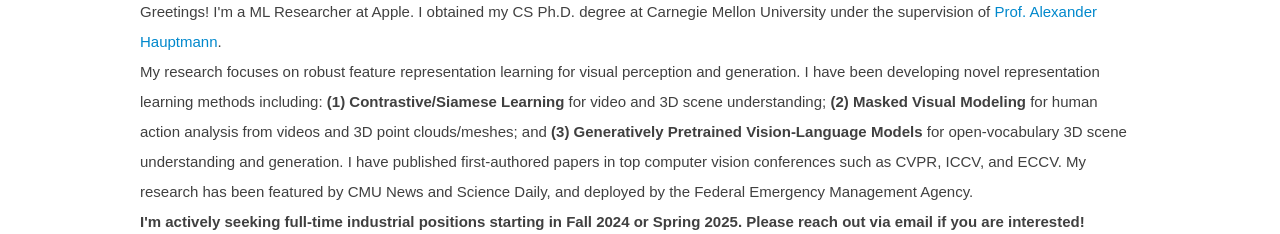
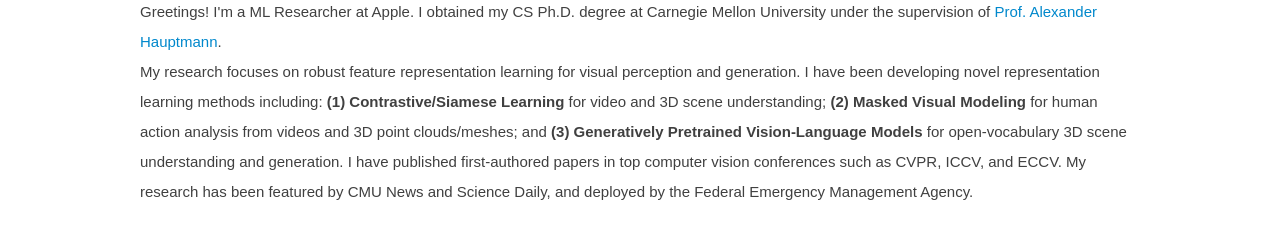
Before and after one commit to zgzxy001/zgzxy001.github.io, a plain HTML site: page index.html in a window 1280 px wide. Shown: the part 524-758 px from the top of the page. Drawn offline with Linux system fonts and the light colour scheme.

Commit message:
Update index.html

```diff
--- a/index.html
+++ b/index.html
@@ -258,7 +258,6 @@
 	<div class='title'>Introduction</div>
 	Greetings! I'm a ML Researcher at Apple. I obtained my CS Ph.D. degree at Carnegie Mellon University under the supervision of <a href="https://scholar.google.com/citations?user=Py54GcEAAAAJ&hl=en">Prof. Alexander Hauptmann</a>.<br/>
 	My research focuses on robust feature representation learning for visual perception and generation. I have been developing novel representation learning methods including: <span style="font-weight:bold"> (1) Contrastive/Siamese Learning </span> for video and 3D scene understanding; <span style="font-weight:bold"> (2) Masked Visual Modeling </span> for human action analysis from videos and 3D point clouds/meshes;  and <span style="font-weight:bold">(3) Generatively Pretrained Vision-Language Models</span> for open-vocabulary 3D scene understanding and generation.  I have published first-authored papers in top computer vision conferences such as CVPR, ICCV, and ECCV. My research has been featured by CMU News and Science Daily, and deployed by the Federal Emergency Management Agency. <br/>
-	<span style="font-weight:bold"> I'm actively seeking full-time industrial positions starting in Fall 2024 or Spring 2025. Please reach out via email if you are interested! </span>
 </div>
 
 <div class="content news">
```
